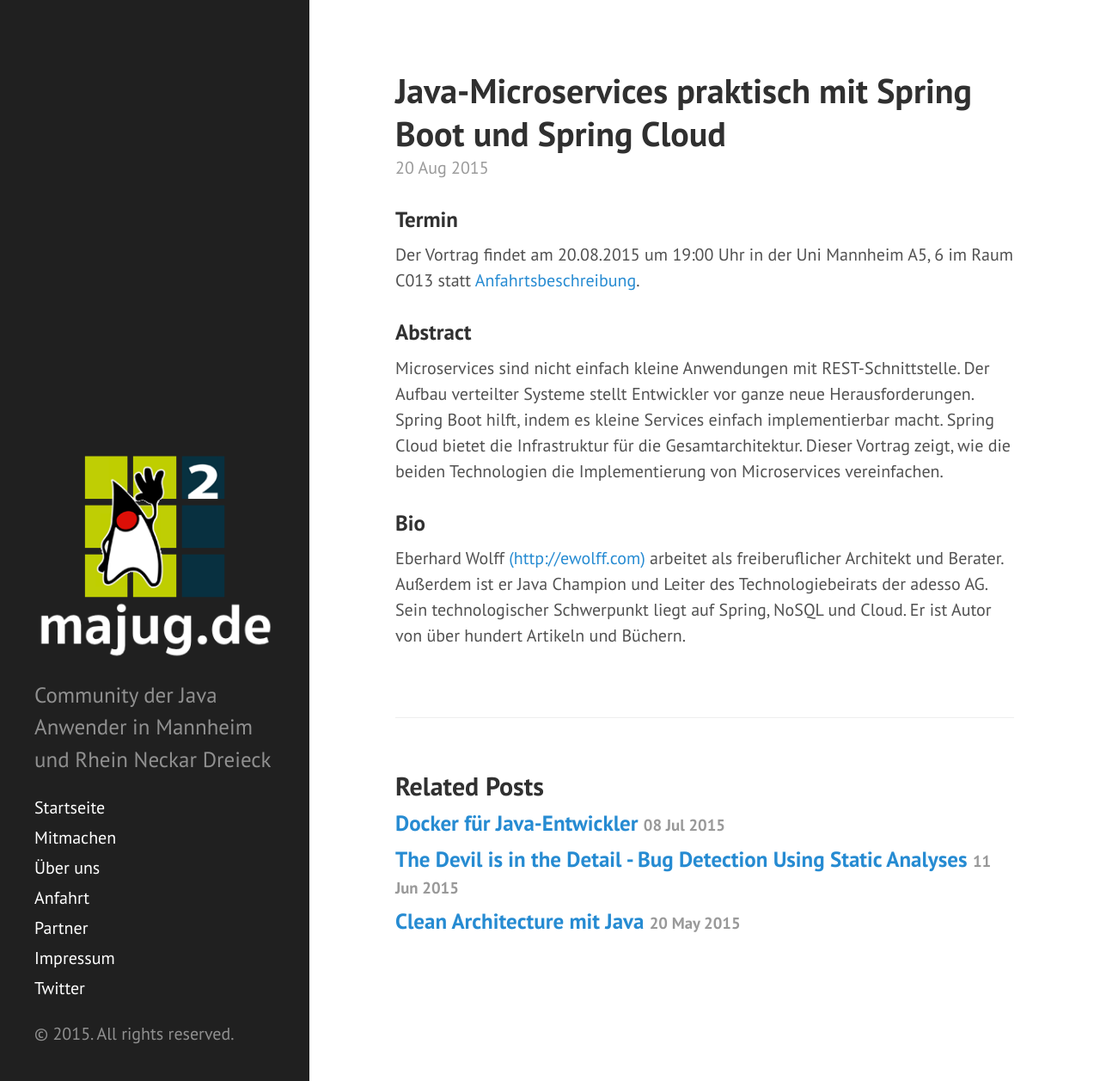
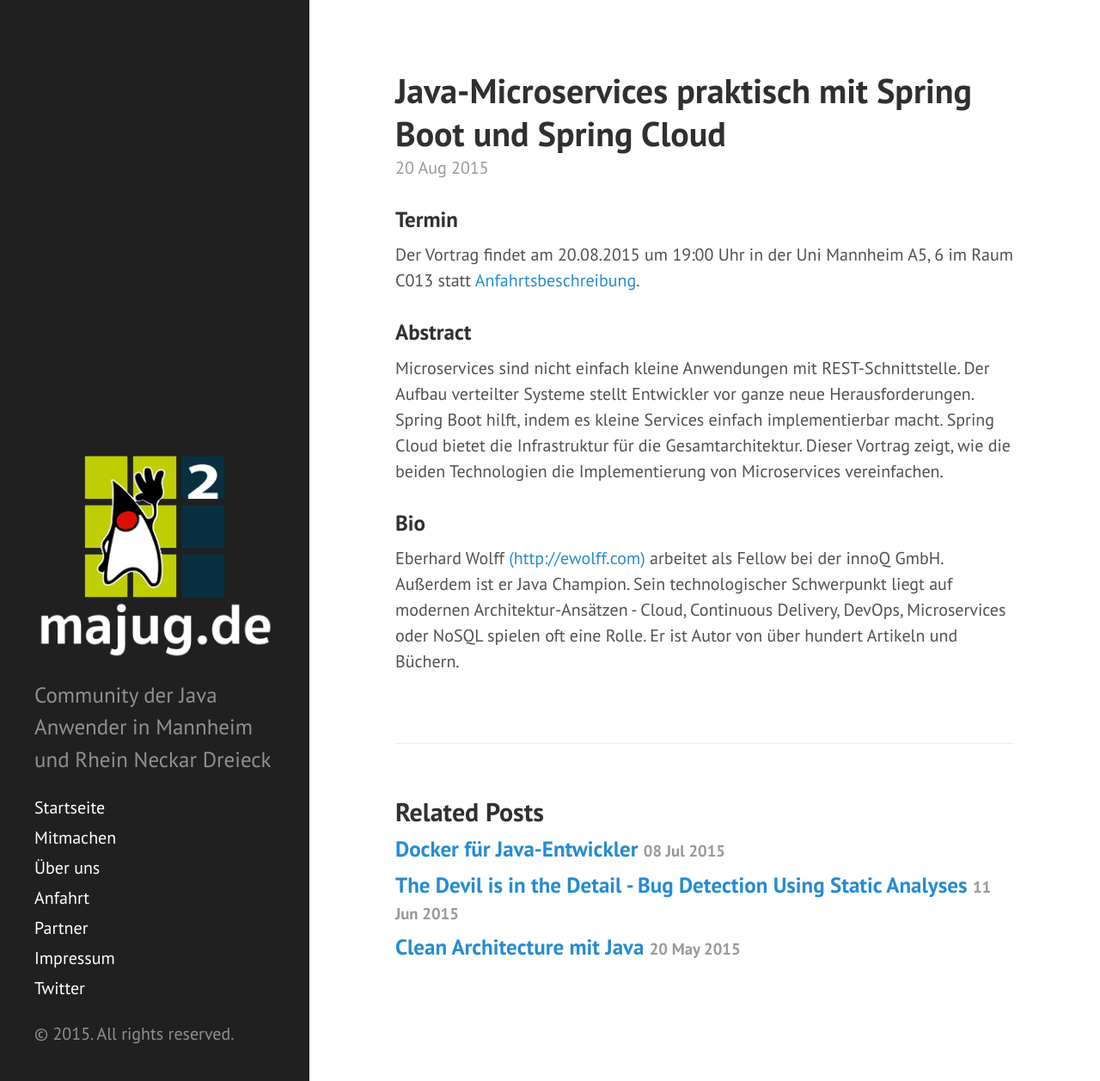
Before and after one commit to majug/majug.github.io, a Jekyll site: the page built from _posts/2015-08-20-microservices-mit-spring-boot.md, in a window 1280 px wide and 1257 px high. Shown: the whole window at 86% size. Built offline with Jekyll 4.4.1, drawn with Linux system fonts in a browser that asks for light colours; Markdown is read by kramdown in place of the engine named in the settings.

Commit message:
Update 2015-08-20-microservices-mit-spring-boot.md

```diff
--- a/_posts/2015-08-20-microservices-mit-spring-boot.md
+++ b/_posts/2015-08-20-microservices-mit-spring-boot.md
@@ -14,4 +14,4 @@
 
 ### Bio
 
-Eberhard Wolff [(http://ewolff.com)](http://ewolff.com) arbeitet als freiberuflicher Architekt und Berater. Außerdem ist er Java Champion und Leiter des Technologiebeirats der adesso AG. Sein technologischer Schwerpunkt liegt auf Spring, NoSQL und Cloud. Er ist Autor von über hundert Artikeln und Büchern.
+Eberhard Wolff [(http://ewolff.com)](http://ewolff.com) arbeitet als Fellow bei der innoQ GmbH. Außerdem ist er Java Champion. Sein technologischer Schwerpunkt liegt auf modernen Architektur-Ansätzen - Cloud, Continuous Delivery, DevOps, Microservices oder NoSQL spielen oft eine Rolle. Er ist Autor von über hundert Artikeln und Büchern.
```
